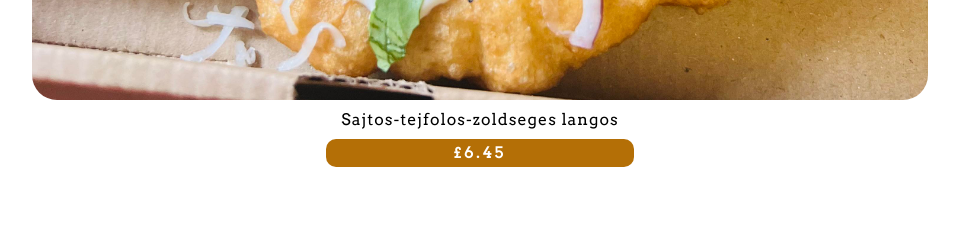
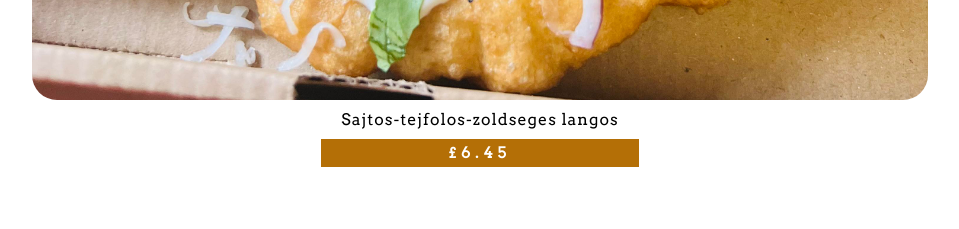
Before and after one commit to azotamiota/hungarian-langos, a React (Create React App) app: page / in a window 1280 px wide. Shown: the part 3000-3229 px from the top of the page, without its empty margins (160-1119 px from the left). Built offline with nearby package versions, Linux system fonts and the light colour scheme.

Commit message:
update price design

```diff
--- a/src/App.css
+++ b/src/App.css
@@ -329,13 +329,11 @@ a, a:hover, a:focus, a:active, a:visited {
 .price {
     color:white;
     padding: 5px 10vw;
-    border-radius: 10px;
     background-color: #b46f06;
     font-family: inherit;
     font-size: 15px;
-    letter-spacing: 1px;
+    letter-spacing: 5px;
     font-weight: bold;
-    letter-spacing: 3px;
 }
 
 .drink-photo {
```
